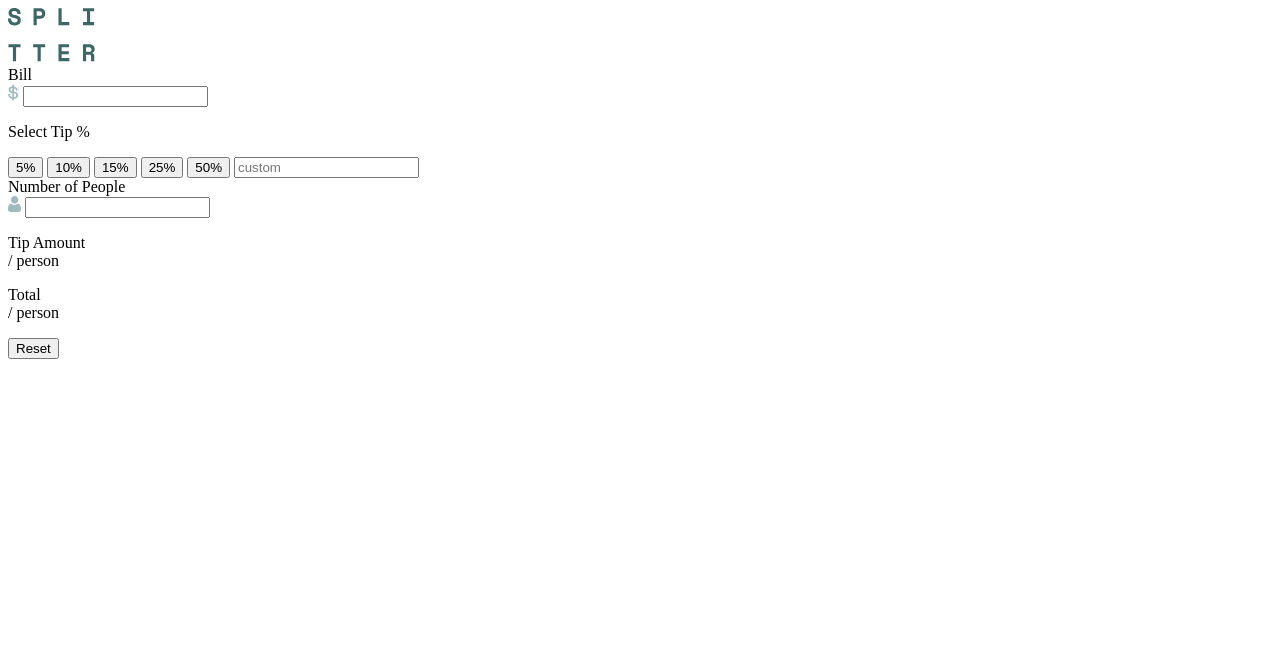
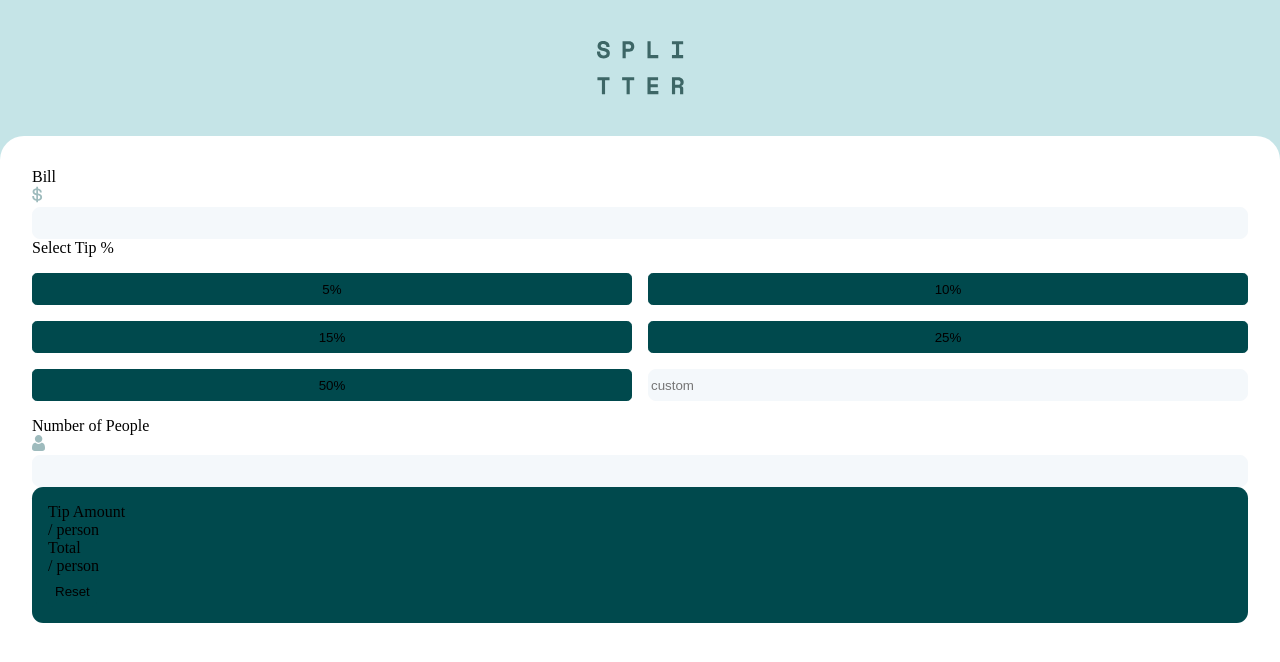
Before and after one commit to abdiabduljebar16-ship-it/tip-calculator-app, a plain HTML site: page index.html in a window 1280 px wide. Drawn offline with Linux system fonts and the light colour scheme.

Commit message:
Add CSS file for styling and link it in HTML

```diff
--- a/index.html
+++ b/index.html
@@ -9,6 +9,7 @@
       sizes="32x32"
       href="./images/favicon-32x32.png"
     />
+    <link rel="stylesheet" href="style.css" />
     <title>Frontend Mentor | Tip calculator app</title>
   </head>
   <body>
--- a/style.css
+++ b/style.css
@@ -0,0 +1,53 @@
+*{
+    margin: 0;
+    box-sizing: border-box;
+}
+:root {
+  --color-background: hsl(185, 41%, 84%);
+  --color-primary: hsl(183, 100%, 15%);
+  --color-secondary: hsl(172, 67%, 45%);
+  --color-input: hsl(202, 50%, 97%);
+  --color-white: hsl(0, 0%, 100%);
+}
+body {
+    height: 100vh;
+    background-color: var(--color-background);
+}
+.imageContainer {
+    display: flex;
+    justify-content: center;
+    align-items: center;
+    height: 17%;
+}
+form {
+    background-color: var(--color-white);
+    border-radius: 1.5rem 1.5rem 0 0;
+    height: 83%;
+    display: flex;
+    flex-direction: column;
+    padding: 2rem;
+}
+input {
+    width: 100%;
+    background-color: var(--color-input);
+    border: 1px solid var(--color-input);
+    border-radius: 0.5rem;
+    height: 2rem;
+}
+.tipContainer {
+  display: grid;
+  grid-template-columns: repeat(2, 1fr);
+  gap: 1rem;
+  margin: 1rem 0;
+}
+button {
+    height: 2rem;
+    background-color: var(--color-primary);
+    border: 1px solid var(--color-primary);
+    border-radius: 0.3rem;
+}
+.displayContainer {
+    background-color: var(--color-primary);
+    padding: 1rem;
+    border-radius: 0.7rem;
+}
```
